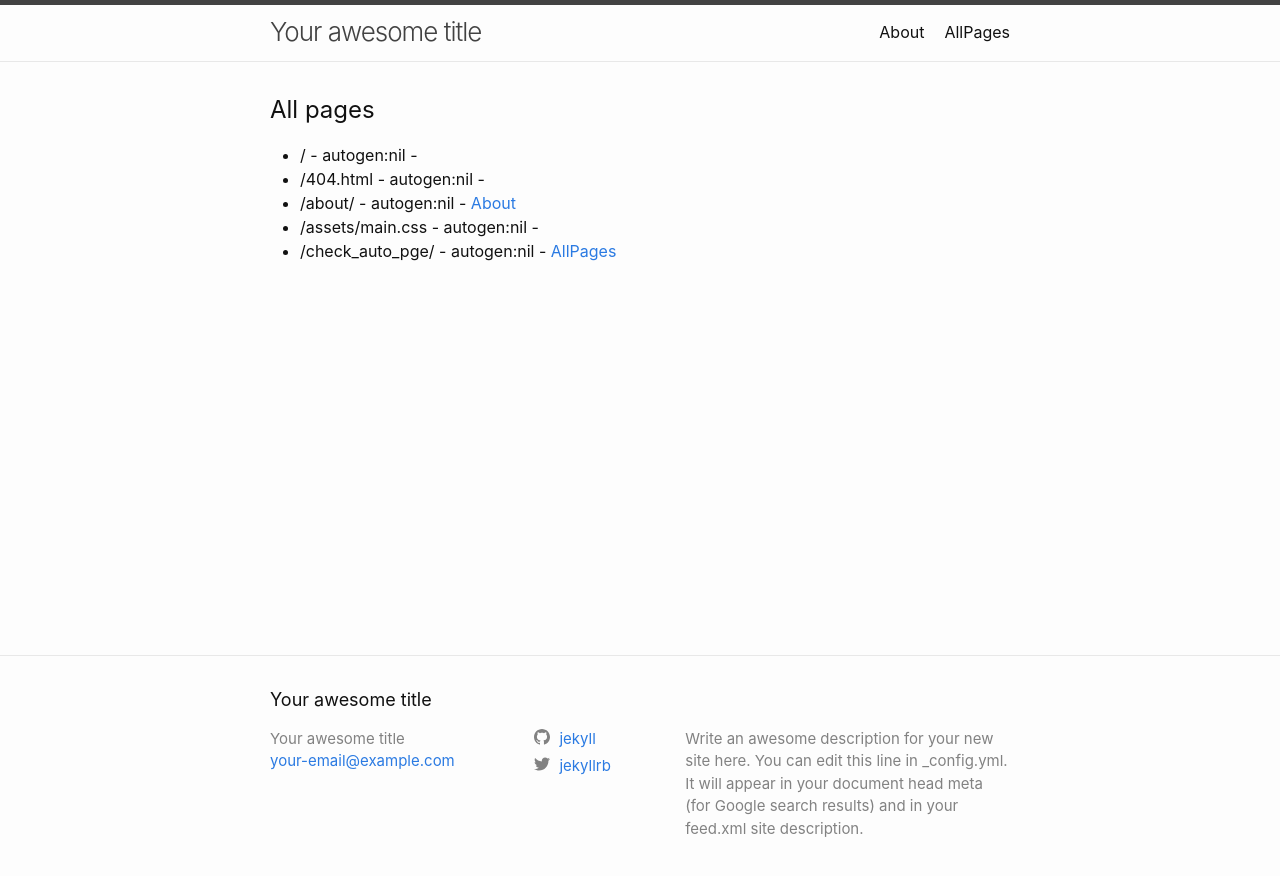
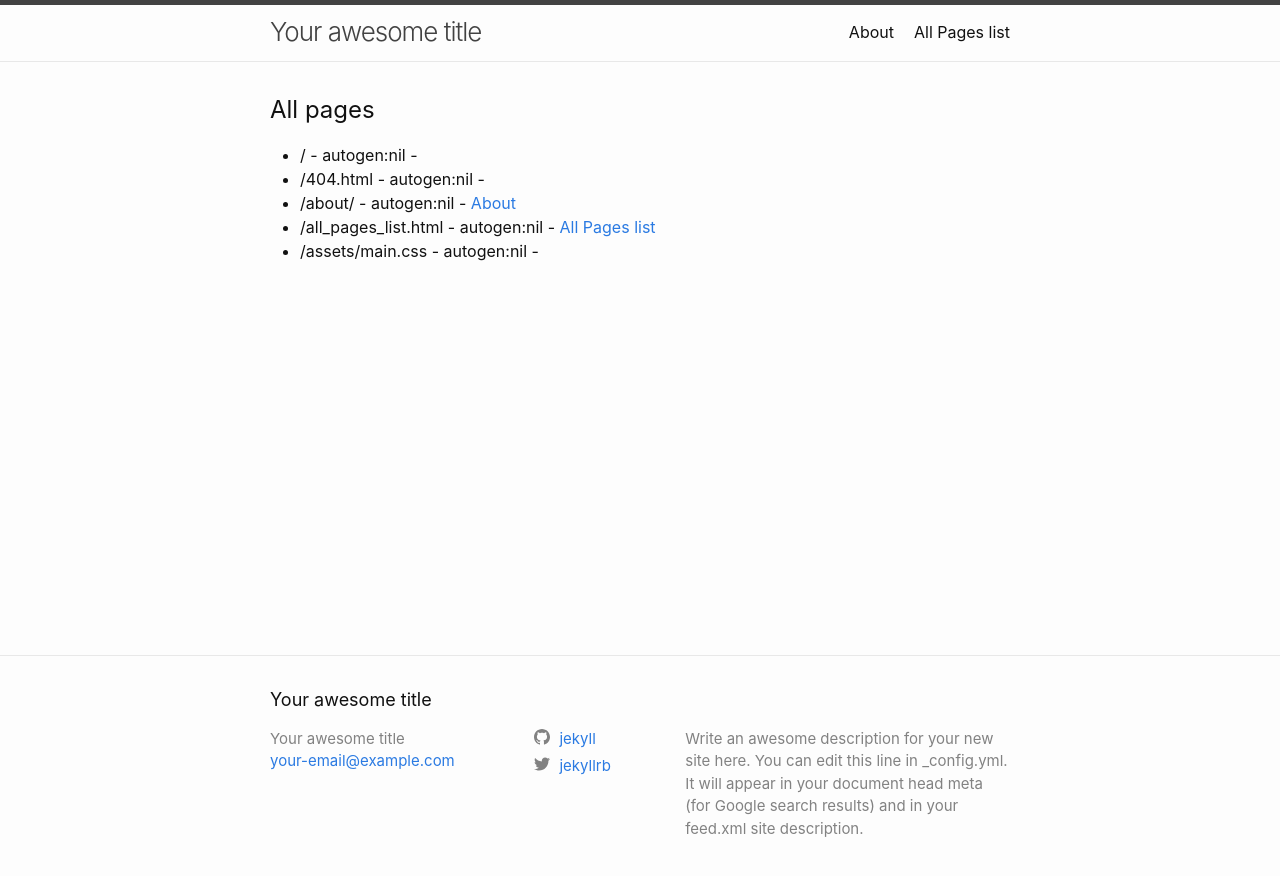
Before and after one commit to djacquel/paginatev2-test, a Jekyll site: the page built from all_pages_list.html, in a window 1280 px wide. Shown: the top 876 px of the page. Built offline with Jekyll 4.4.1, drawn with Linux system fonts in a browser that asks for light colours.

Commit message:
renamings

```diff
--- a/_config.yml
+++ b/_config.yml
@@ -4,7 +4,7 @@ description: >- # this means to ignore newlines until "baseurl:"
   Write an awesome description for your new site here. You can edit this
   line in _config.yml. It will appear in your document head meta (for
   Google search results) and in your feed.xml site description.
-baseurl: "/algolia-test" # the subpath of your site, e.g. /blog
+baseurl: "/paginatev2-test" # the subpath of your site, e.g. /blog
 url: "" # the base hostname & protocol for your site, e.g. http://example.com
 twitter_username: jekyllrb
 github_username:  jekyll
--- a/check_auto_pge.html
+++ b/all_pages_list.html
@@ -1,7 +1,6 @@
 ---
-title: AllPages
+title: All Pages list
 layout: default
-permalink: /check_auto_pge/
 ---
 <h2>All pages</h2>
 <ul>
```
